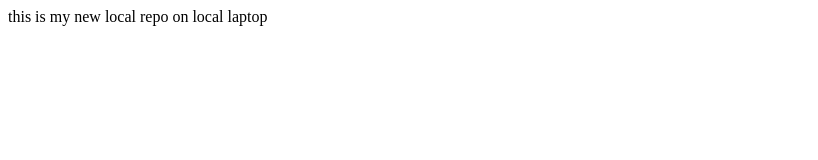
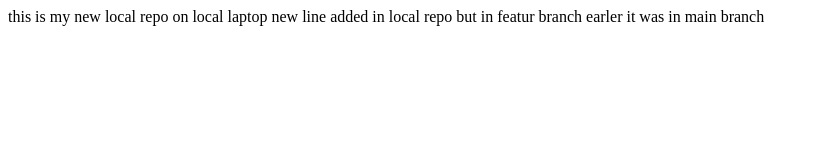
Before and after one commit to mohdarshiraza00786/localrepobyarshi, a plain HTML site: page index.html in a window 1280 px wide. Shown: the whole page, without its empty margins (0-818 px from the left). Drawn offline with Linux system fonts and the light colour scheme.

Commit message:
infeaturemodifyindex.htmlnewline

```diff
--- a/index.html
+++ b/index.html
@@ -1,3 +1,4 @@
 <p>
     this is my new local repo on local laptop
+    new line added in local repo but in featur branch earler it was in main branch
 </p>
```
